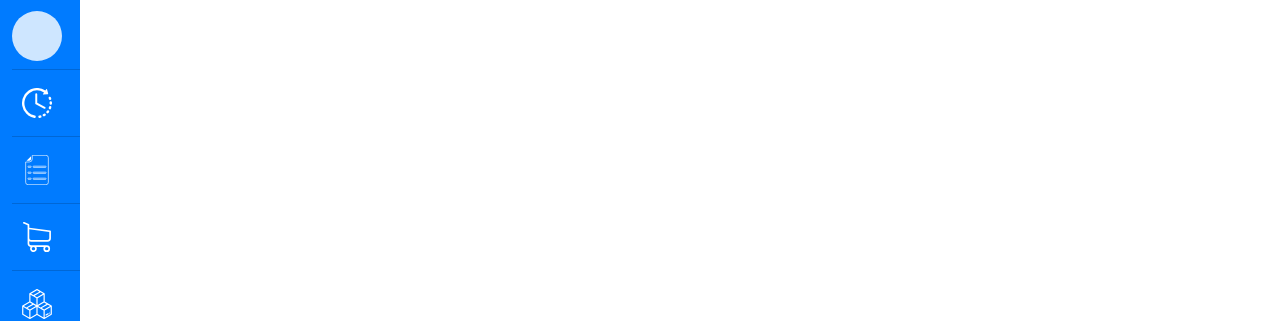
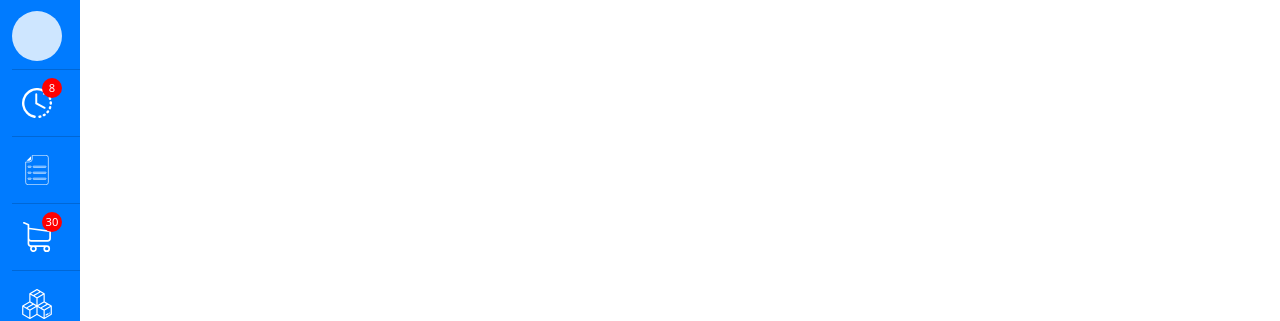
Before and after one commit to wigxel/library-booking, a React (Create React App) app: page / in a window 1280 px wide. Shown: the part 190-511 px from the top of the page. Built offline with nearby package versions, Linux system fonts and the light colour scheme.

Commit message:
chore: :lipstick: added the icon activity bubble

```diff
--- /dev/null
+++ b/src/components/NavItem.js
@@ -0,0 +1,89 @@
+import React, { useContext } from "react";
+import styled, { css } from "styled-components";
+import t from "prop-types";
+
+export const SidebarCtx = React.createContext({ expanded: false });
+
+const NavItemStyle = styled.li`
+  color: white;
+  transition: background-color 0.2s ease;
+
+  > div {
+    border-bottom: solid 1px rgba(0, 0, 0, 0.16);
+  }
+
+  .icon {
+    width: 50px;
+    height: 50px;
+    border-radius: 25px;
+    display: flex;
+    align-items: center;
+    justify-content: center;
+    position: relative;
+
+    .activity-badge {
+      min-width: 20px;
+      line-height: 20px;
+      text-align: center;
+      height: 20px;
+      position: absolute;
+      border: 0;
+      font-size: 0.7rem;
+      top: 0;
+      background-color: #ff0000;
+      right: 0;
+      border-radius: 16px;
+    }
+    img {
+      width: 30px;
+      height: 30px;
+    }
+  }
+
+  span {
+    font: medium 1rem "Helvetica Neue";
+  }
+
+  ${props =>
+    props.active &&
+    css`
+      color: #196bd8;
+      .icon {
+        background-color: #cee6ff;
+      }
+
+      ${props =>
+        props.showBg &&
+        css`
+          background-color: #cee6ff;
+        `}
+    `}
+`;
+
+const NavItem = ({ icon, activity, active, children }) => {
+  const ctx = useContext(SidebarCtx);
+
+  return (
+    <NavItemStyle
+      showBg={ctx.expanded}
+      active={active}
+      className="nav-item w-full block px-3"
+    >
+      <div className="py-2 w-full flex items-center">
+        <span className="icon mr-5">
+          {activity && <span className="activity-badge">{activity}</span>}
+          {icon}
+        </span>
+        <span>{children}</span>
+      </div>
+    </NavItemStyle>
+  );
+};
+
+NavItem.propTypes = {
+  activity: t.number,
+  icon: t.element,
+  active: t.bool
+};
+
+export default NavItem;
--- a/src/views/Layout.js
+++ b/src/views/Layout.js
@@ -1,6 +1,7 @@
-import React, { useState, useContext } from "react";
+import React, { useState } from "react";
 import styled, { css } from "styled-components";
 import { ToggleButton } from "../components/Buttons";
+import NavItem, { SidebarCtx } from "../components/NavItem";
 
 const SidebarStyle = styled.aside`
   top: 0;
@@ -27,51 +28,11 @@ const SidebarStyle = styled.aside`
   }
 `;
 
-const NavItemStyle = styled.li`
-  color: white;
-  transition: background-color 0.2s ease;
-
-  > div {
-    border-bottom: solid 1px rgba(0, 0, 0, 0.16);
-  }
-
-  .icon {
-    width: 50px;
-    height: 50px;
-    border-radius: 25px;
-    display: flex;
-    align-items: center;
-    justify-content: center;
-
-    img {
-      width: 30px;
-      height: 30px;
-    }
-  }
-
-  span {
-    font: medium 1rem "Helvetica Neue";
-  }
-
-  ${props =>
-    props.active &&
-    css`
-      color: #196bd8;
-      .icon {
-        background-color: #cee6ff;
-      }
-
-      ${props =>
-        props.showBg &&
-        css`
-          background-color: #cee6ff;
-        `}
-    `}
-`;
 const navLinks = [
   {
     icon: require("../assets/icons/time-left.svg"),
-    text: "Operations"
+    text: "Operations",
+    activity: 8
   },
   {
     icon: require("../assets/icons/file.svg"),
@@ -79,7 +40,8 @@ const navLinks = [
   },
   {
     icon: require("../assets/icons/shopping-cart.svg"),
-    text: "Supply Store"
+    text: "Supply Store",
+    activity: 30
   },
   {
     icon: require("../assets/icons/supply.svg"),
@@ -90,25 +52,6 @@ const navLinks = [
     text: "Forums"
   }
 ];
-
-const NavItem = ({ icon, active, children }) => {
-  const ctx = useContext(SidebarCtx);
-
-  return (
-    <NavItemStyle
-      showBg={ctx.expanded}
-      active={active}
-      className="nav-item w-full block px-3"
-    >
-      <div className="py-2 w-full flex items-center">
-        <span className="icon mr-5">{icon}</span>
-        <span>{children}</span>
-      </div>
-    </NavItemStyle>
-  );
-};
-
-const SidebarCtx = React.createContext({ expanded: false });
 
 export const SideBar = props => {
   const [showNav, setShowNav] = useState(false);
@@ -124,7 +67,10 @@ export const SideBar = props => {
           <NavItem active={true}>Dashboard</NavItem>
           {navLinks.map(e => {
             return (
-              <NavItem icon={<img src={e.icon} alt={e.text} />}>
+              <NavItem
+                activity={e.activity}
+                icon={<img src={e.icon} alt={e.text} />}
+              >
                 {e.text}
               </NavItem>
             );
```
